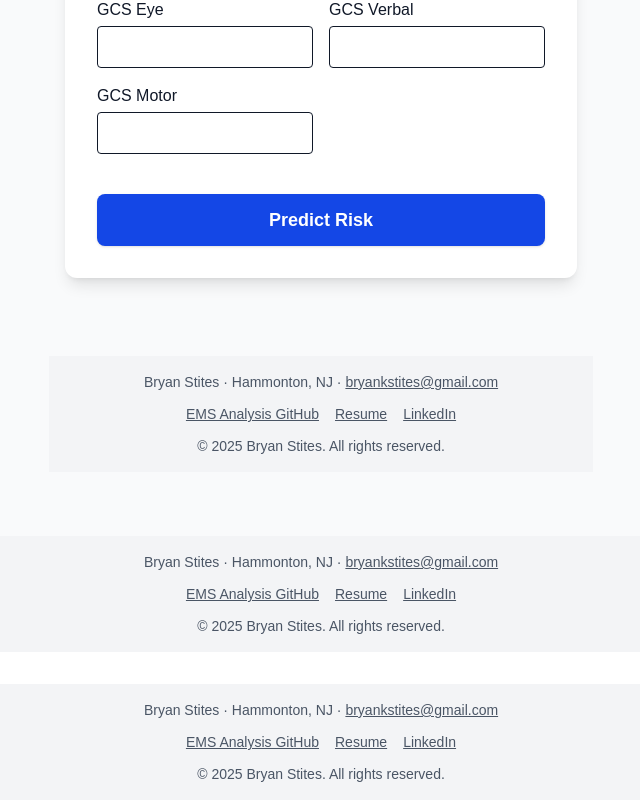
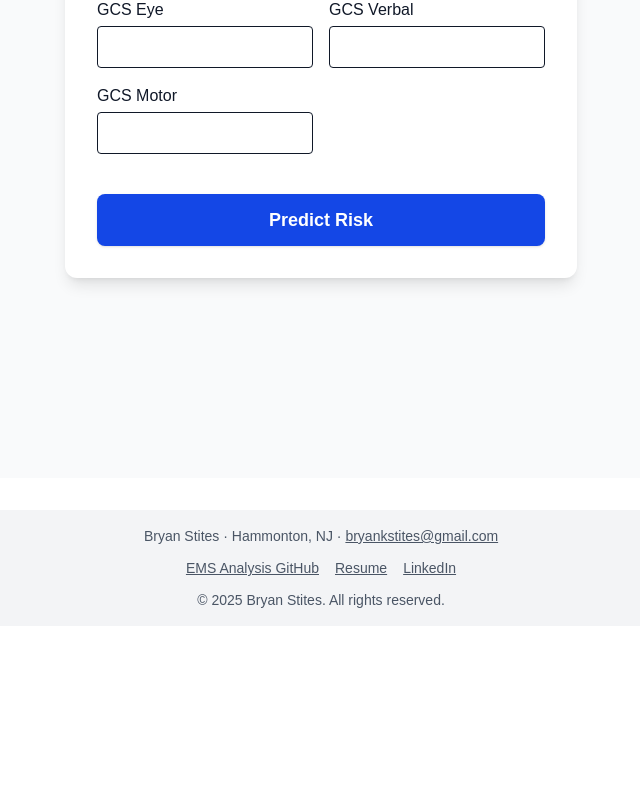
Before and after one commit to bkstites/vp-portfolio, a Next.js app: page /ems-ai/triage in a window 1280 px wide. Shown: the part 508-1308 px from the top of the page, without its empty margins (319-959 px from the left). After the commit the page ends 1134 px from the top, so only its background shows below. Built offline with nearby package versions, Linux system fonts and the light colour scheme.

Commit message:
Remove Footer from EMSLayout to prevent duplicate footers

```diff
--- a/src/app/ems-ai/layout.tsx
+++ b/src/app/ems-ai/layout.tsx
@@ -1,6 +1,5 @@
 'use client';
 import React, { useState } from 'react';
-import Footer from '../../components/Footer';
 
 export default function EMSLayout({ children }: { children: React.ReactNode }) {
   const [dark, setDark] = useState(false);
@@ -18,7 +17,6 @@ export default function EMSLayout({ children }: { children: React.ReactNode }) {
       <main className="flex flex-col items-center justify-center flex-1 w-full px-4 py-8 min-h-[80vh]">
         {children}
       </main>
-      <Footer />
     </div>
   );
 }
```
